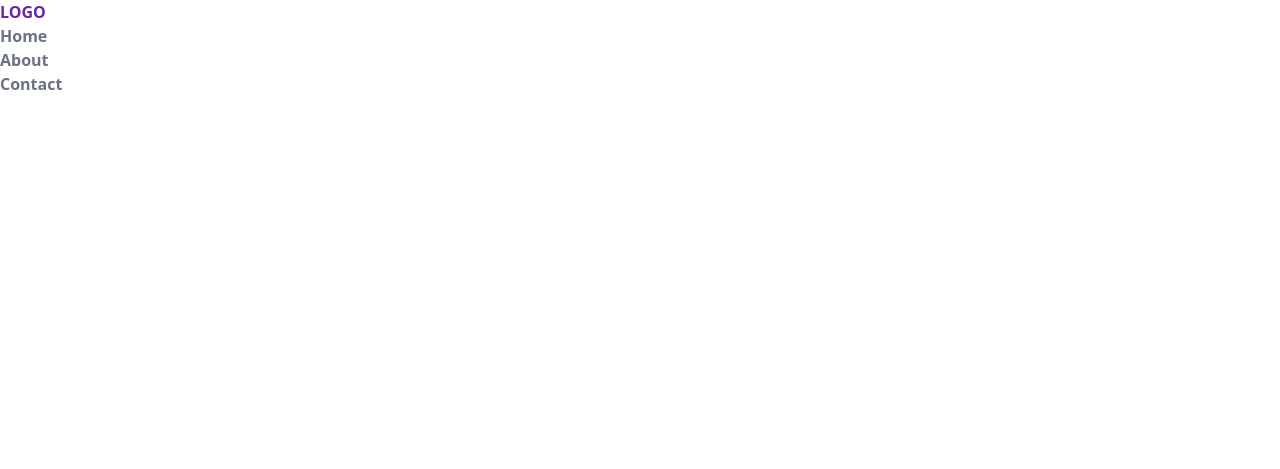
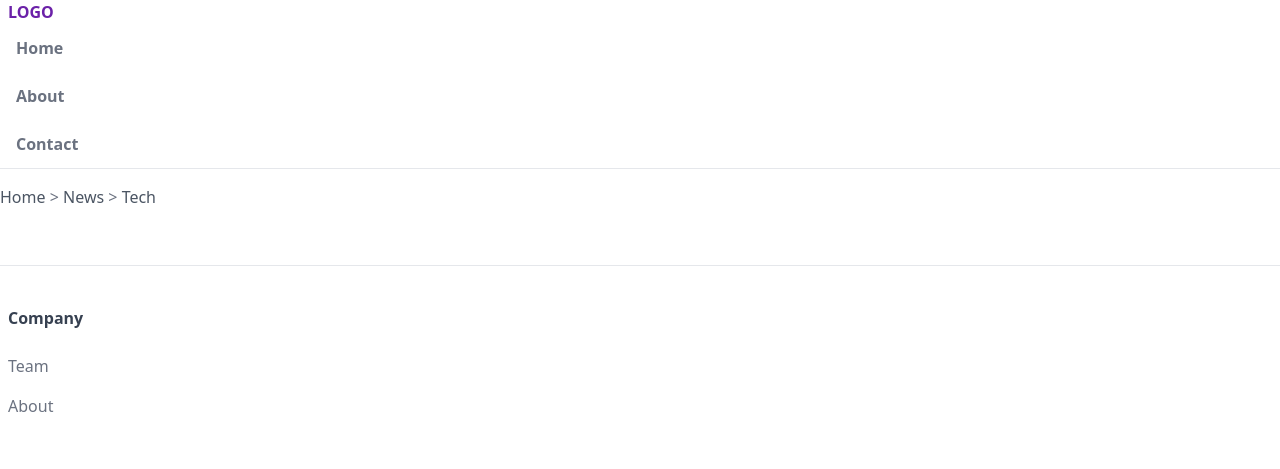
Before and after one commit to Gapotchenko-Yakov/tailwind-news, a website: page index.html in a window 1280 px wide. Drawn offline with nearby package versions, Linux system fonts and the light colour scheme; files that its build step writes are made by us from their sources.

Commit message:
Padding, margin, border. Add header, footer, breadcrumbs.

```diff
--- a/index.html
+++ b/index.html
@@ -7,15 +7,46 @@
     <title>TailwindCSS News</title>
   </head>
   <body>
-    <header>
+    <!-- header -->
+    <header class="px-2 border-b">
       <a href="#" class="uppercase font-bold text-purple-800">Logo</a>
       <nav>
         <ul class="font-semibold text-gray-500">
-          <li><a href="#">Home</a></li>
-          <li><a href="#">About</a></li>
-          <li><a href="#">Contact</a></li>
+          <li><a href="#" class="inline-block py-3 px-2">Home</a></li>
+          <li><a href="#" class="inline-block py-3 px-2">About</a></li>
+          <li><a href="#" class="inline-block py-3 px-2">Contact</a></li>
         </ul>
       </nav>
     </header>
+
+    <main>
+      <!-- breabcrumbs -->
+      <div>
+        <div class="py-4 overflow-y-auto whitespace-nowrap">
+          <a href="#" class="text-gray-600">Home</a>
+          <span class="text-gray-500">&gt;</span>
+          <a href="#" class="text-gray-600">News</a>
+          <span class="text-gray-500">&gt;</span>
+          <a href="#" class="text-gray-600">Tech</a>
+        </div>
+      </div>
+    </main>
+
+    <!-- footer -->
+    <footer class="border-t mt-10 py-10 px-2">
+      <div>
+        <div>
+          <h6 class="font-semibold text-gray-700 mb-4">Company</h6>
+          <ul>
+            <li>
+              <a href="#" class="inline-block text-gray-500 py-2">Team</a>
+            </li>
+            <li>
+              <a href="#" class="inline-block text-gray-500 py-2">About</a>
+            </li>
+          </ul>
+        </div>
+      </div>
+    </footer>
   </body>
 </html>
```
